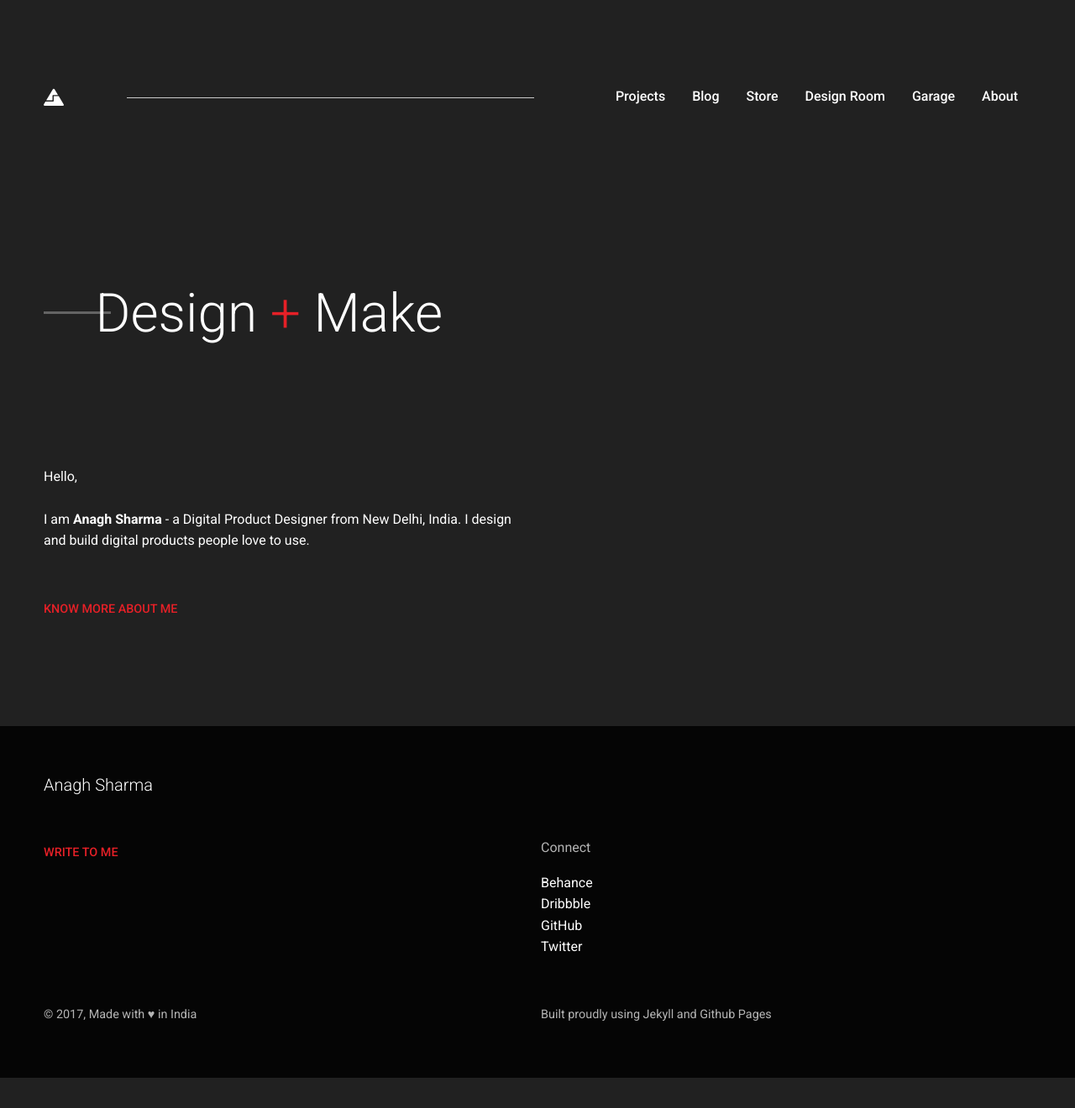
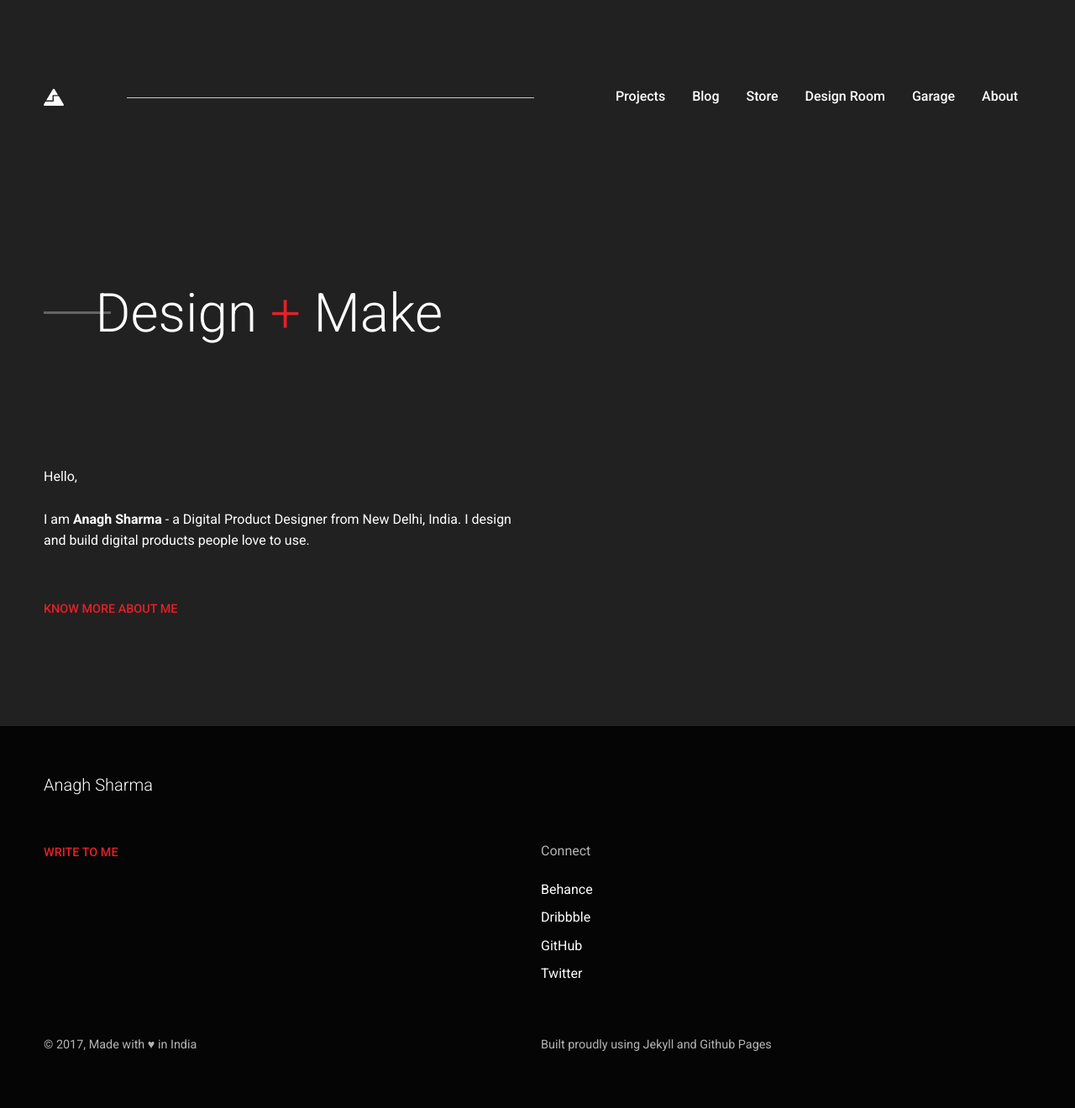
Before and after one commit to AnaghSharma/anaghsharma.github.io, a Jekyll site: the page built from index.html, in a window 1280 px wide. Shown: the whole page at 84% size. Built offline with Jekyll 4.4.1, drawn with Linux system fonts in a browser that asks for light colours; nearby versions of some CDN libraries; before the commit the page ends 1284 px from its top, so only the background shows below that.

Commit message:
Updated footer menu

```diff
--- a/_includes/footer.html
+++ b/_includes/footer.html
@@ -8,8 +8,8 @@
         <a href="mailto:anaghsharma12.com" class="font-medium font-primary-color link-button">WRITE TO ME</a>
     </div>
     <div class="large-6 medium-6 columns">
-        <ul class="vertical-menu no-bullet">
-            <li class="font-secondary" style="padding-bottom: 1rem;">Connect</li>
+        <ul class="vertical-menu no-bullet footer-menu">
+            <li class="font-secondary menu-heading" style="padding-bottom: 1rem;">Connect</li>
             <li>
                 <a href="{{ site.behance }}" target="_blank">Behance</a>
             </li>
--- a/css/app.css
+++ b/css/app.css
@@ -4493,3 +4493,11 @@ ul {
   margin-top: 8rem;
   padding-top: 3.5rem;
   padding-bottom: 3rem; }
+
+.footer-menu li {
+  padding-top: 4px;
+  padding-bottom: 4px; }
+
+@media screen and (max-width: 39.9375em) {
+  .menu-heading {
+    margin-top: 3rem; } }
```
Also changed, not shown: scss/_custom.scss (+13 -0 lines).
